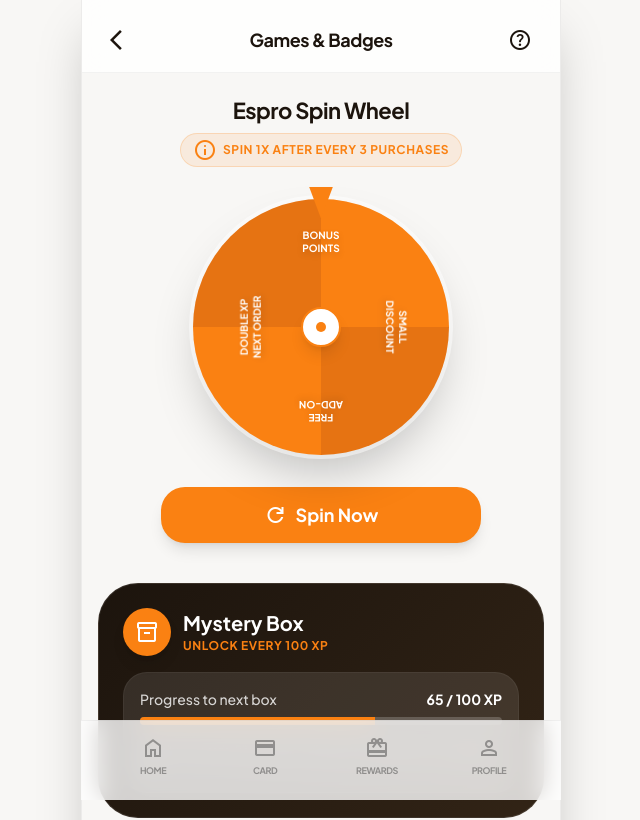
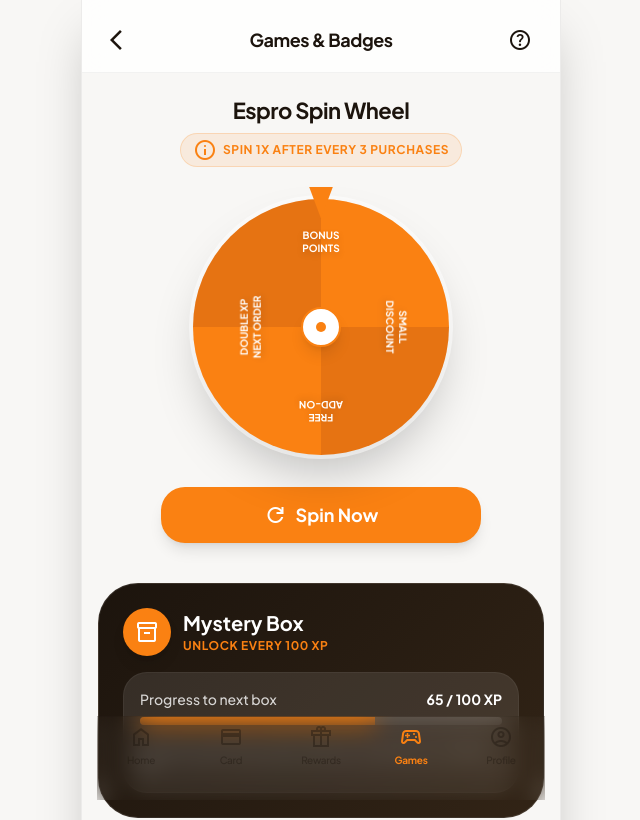
Before and after one commit to gervzsss/EsproCollective, a React (Vite) app: page /games in a window 1280 px wide. Shown: the top 820 px of the page, without its empty margins (319-959 px from the left). Built offline with nearby package versions, Linux system fonts and the light colour scheme.

Commit message:
feat: enhance BottomNav and HomePage with new rewards section and improved layout

```diff
--- a/src/components/layout/BottomNav.tsx
+++ b/src/components/layout/BottomNav.tsx
@@ -3,22 +3,30 @@ import { NavLink } from "react-router-dom";
 const navItems = [
   { to: "/home", icon: "home", label: "Home" },
   { to: "/card", icon: "credit_card", label: "Card" },
-  { to: "/rewards", icon: "redeem", label: "Rewards" },
-  { to: "/profile", icon: "person", label: "Profile" },
+  { to: "/rewards", icon: "featured_seasonal_and_gifts", label: "Rewards" },
+  { to: "/games", icon: "sports_esports", label: "Games" },
+  { to: "/profile", icon: "account_circle", label: "Profile" },
 ];
 
 export default function BottomNav() {
   return (
-    <nav className="border-charcoal/5 nav-blur dark:bg-background-dark/95 fixed bottom-0 left-1/2 z-50 h-20 w-full max-w-120 -translate-x-1/2 border-t bg-white/80 px-4 pt-2 pb-6 dark:border-white/10">
-      <div className="mx-auto flex h-14 max-w-md items-center justify-between">
+    <nav className="nav-blur fixed right-0 bottom-0 left-0 z-50 mx-auto max-w-md border-t border-black/5 px-2 pt-2 pb-8 dark:border-white/10">
+      <div className="relative flex items-center justify-between px-2">
         {navItems.map((item) => (
-          <NavLink
-            key={item.to}
-            to={item.to}
-            className={({ isActive }) => `flex flex-1 flex-col items-center gap-1 transition-colors ${isActive ? "text-primary" : "text-charcoal/40 hover:text-primary dark:text-white/40"}`}
-          >
-            <span className="material-symbols-outlined">{item.icon}</span>
-            <span className="text-[9px] font-bold tracking-tighter uppercase">{item.label}</span>
+          <NavLink key={item.to} to={item.to} className="group flex w-14 flex-col items-center justify-center gap-1">
+            {({ isActive }) => (
+              <>
+                <span
+                  className={`material-symbols-outlined text-[26px] transition-colors ${isActive ? "text-primary" : "text-accent-dark/40 group-active:text-primary dark:text-white/40"}`}
+                  style={isActive && item.icon === "home" ? { fontVariationSettings: "'FILL' 1" } : undefined}
+                >
+                  {item.icon}
+                </span>
+                <span className={`text-[10px] tracking-tight ${isActive ? "text-primary font-bold" : "text-accent-dark/40 group-active:text-primary font-medium dark:text-white/40"}`}>
+                  {item.label}
+                </span>
+              </>
+            )}
           </NavLink>
         ))}
       </div>
--- a/src/pages/HomePage.tsx
+++ b/src/pages/HomePage.tsx
@@ -12,6 +12,8 @@ const tierSummary = {
   tierName: "Espro Elite",
   pointsBalance: 1250,
   progressPct: 75,
+  levelStatus: "Level 3 Status",
+  ptsToNextLevel: 250,
   bannerImageUrl:
     "https://lh3.googleusercontent.com/aida-public/AB6AXuCNlmaM9tQ6yvVvenQn7o_z-6n2_jUv-4tyNt1j_NIyq5XLdG24MqP5-yWEP9RbJw41x8nTR8_O1JiN4Ft3sBVQ4S7yunt72OWph2iLpM9lxMeI3FuyWFAwnui9fQZxoMLzUgwdxJLZDV0vpfsZHsmzaVayYFU0ky5kXcY501tFGFUbSG9bBGpUQINQZWHALUcxu9LugjqQl1sVMnFnOQXtpdcXzsW8_pYZ_ysls_57tfvaH6iJCW6dqyOR0Hf6BrJnbCWV8VQsCDVc",
 };
@@ -35,6 +37,29 @@ const missions = [
   },
 ];
 
+const rewards = [
+  {
+    id: 1,
+    tag: "New Arrival",
+    title: "Perk Drop",
+    description: "Early access to single-origin blends.",
+    points: 500,
+    action: "Redeem",
+    imageUrl:
+      "https://lh3.googleusercontent.com/aida-public/AB6AXuAMvcqRRdAQfvCHZQlytZvTudl0YbAhNN3rwdfE_uRfT5y4NffSKQhSoAhBT9WcTncotXzEBatUSWcr9GQJDwjgZGG4ArgKpQw9EXnixg7xiS5BT5sDLGwriJE00rlh-59pmgPEyAcELbs218VrG1ohnkGME160wFboxcr1T2puTlfXpIIq5AnV_i7WgDguhoCk0IE1F0oDNtLdmm2623Rj3vM3wtFnpfQqwJK-ghhz-x1PW5VwAYOD9K6jsWjMVJjmW7OjeyFGnz8N",
+  },
+  {
+    id: 2,
+    tag: "Booster",
+    title: "Bonus Boost",
+    description: "2x points multiplier for 24 hours.",
+    points: 300,
+    action: "Unlock",
+    imageUrl:
+      "https://lh3.googleusercontent.com/aida-public/AB6AXuCoxnHWwKKgsdaBqsb_jvwPnMnihnOVMxi5HziZypXGRdYHi6bSbJIVIEZZdplTi7cfyzbgteR55NX4m5byPd6_HTYgsY6efl6Q86T4OQMjBelQ1AemQukrtJxtil0I84xGK6LjxhGZAjHiSTi_YfWZy2Dg1cWmRPyH_-yNEmJopQ2RsikS7r6UweoU0HJzsCQ2_pZKNK7JHz1PYov8CSY3oHZ2V-DeiZZZYneJJwl0_N9bXC3t2HLVPVtxAZ84Zk3oIjIQwWW9FoqK",
+  },
+];
+
 function getGreeting() {
   const hour = new Date().getHours();
   if (hour < 12) return "Good Morning";
@@ -46,7 +71,7 @@ export default function HomePage() {
   return (
     <AppShell>
       {/* Top Bar */}
-      <div className="bg-background-light/80 nav-blur dark:bg-background-dark/80 sticky top-0 z-50 flex items-center justify-between p-4 pb-2">
+      <div className="bg-background-light/80 dark:bg-background-dark/80 sticky top-0 z-50 flex items-center justify-between p-4 pb-2 backdrop-blur-md">
         <div className="flex size-12 shrink-0 items-center">
           <div className="border-primary aspect-square size-10 rounded-full border-2 bg-cover bg-center bg-no-repeat" style={{ backgroundImage: `url("${member.avatarUrl}")` }} />
         </div>
@@ -84,13 +109,13 @@ export default function HomePage() {
                   </p>
                 </div>
                 <div className="bg-primary/20 rounded-lg p-2">
-                  <span className="material-symbols-outlined filled text-primary text-3xl">workspace_premium</span>
+                  <span className="material-symbols-outlined text-primary text-3xl">workspace_premium</span>
                 </div>
               </div>
               <div className="mt-4 flex flex-col gap-2">
                 <div className="flex items-end justify-between gap-6">
-                  <p className="text-sm font-medium text-white">Level 3 Status</p>
-                  <p className="text-[10px] font-normal tracking-tight text-gray-400 uppercase">250 pts to Level 4</p>
+                  <p className="text-sm font-medium text-white">{tierSummary.levelStatus}</p>
+                  <p className="text-[10px] font-normal tracking-tight text-gray-400 uppercase">{tierSummary.ptsToNextLevel} pts to Level 4</p>
                 </div>
                 <div className="h-2 w-full overflow-hidden rounded-full bg-white/10">
                   <div className="bg-primary h-full rounded-full" style={{ width: `${tierSummary.progressPct}%` }} />
@@ -136,25 +161,25 @@ export default function HomePage() {
           ))}
         </div>
 
-        {/* Quick Actions */}
+        {/* Unlock Rewards */}
         <div className="flex items-center justify-between px-4 pt-6">
-          <h2 className="text-accent-dark text-xl font-extrabold tracking-tight dark:text-white">Quick Actions</h2>
+          <h2 className="text-accent-dark text-xl font-extrabold tracking-tight dark:text-white">Unlock Rewards</h2>
         </div>
-        <div className="grid grid-cols-2 gap-3 px-4 py-2">
-          <Link
-            to="/rewards"
-            className="flex flex-col items-center gap-2 rounded-xl border border-black/5 bg-white p-4 shadow-sm transition-transform active:scale-95 dark:border-white/5 dark:bg-white/5"
-          >
-            <span className="material-symbols-outlined text-primary text-3xl">redeem</span>
-            <span className="text-accent-dark text-sm font-bold dark:text-white">Rewards</span>
-          </Link>
-          <Link
-            to="/games"
-            className="flex flex-col items-center gap-2 rounded-xl border border-black/5 bg-white p-4 shadow-sm transition-transform active:scale-95 dark:border-white/5 dark:bg-white/5"
-          >
-            <span className="material-symbols-outlined text-primary text-3xl">casino</span>
-            <span className="text-accent-dark text-sm font-bold dark:text-white">Games</span>
-          </Link>
+
+        <div className="no-scrollbar flex gap-4 overflow-x-auto px-4 py-4">
+          {rewards.map((reward) => (
+            <div key={reward.id} className="flex min-w-60 flex-col overflow-hidden rounded-2xl border border-black/5 bg-white shadow-md dark:border-white/5 dark:bg-white/5">
+              <div className="h-32 bg-cover bg-center" style={{ backgroundImage: `url("${reward.imageUrl}")` }} />
+              <div className="p-4">
+                <p className="text-primary mb-1 text-[10px] font-extrabold tracking-widest uppercase">{reward.tag}</p>
+                <h4 className="text-accent-dark text-lg font-bold dark:text-white">{reward.title}</h4>
+                <p className="mt-1 text-xs text-gray-500 dark:text-gray-400">{reward.description}</p>
+                <button className="bg-accent-dark dark:bg-primary mt-4 w-full rounded-lg py-2 text-xs font-bold tracking-wider text-white uppercase">
+                  {reward.action} ({reward.points} pts)
+                </button>
+              </div>
+            </div>
+          ))}
         </div>
       </main>
 
```
